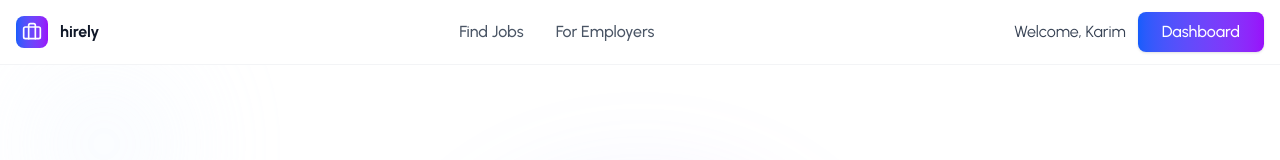
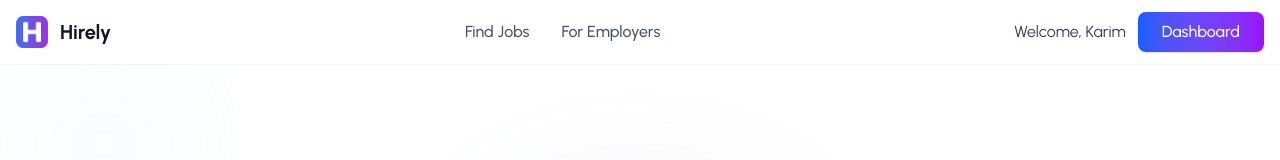
Before and after one commit to kikoNassif/hirely, a React (Vite) app in the folder frontend/hirely/: page / in a window 1280 px wide. Shown: the top 160 px of the page. Built offline with nearby package versions, Linux system fonts and the light colour scheme.

Commit message:
Implemented Footer section and fixed logos + styling

```diff
--- a/frontend/hirely/index.html
+++ b/frontend/hirely/index.html
@@ -4,7 +4,7 @@
     <meta charset="UTF-8" />
     <link rel="icon" type="image/svg+xml" href="/hirely.png" />
     <meta name="viewport" content="width=device-width, initial-scale=1.0" />
-    <title>hirely</title>
+    <title>Hirely</title>
   </head>
   <body>
     <div id="root"></div>
--- a/frontend/hirely/src/pages/LandingPage/LandingPage.jsx
+++ b/frontend/hirely/src/pages/LandingPage/LandingPage.jsx
@@ -3,14 +3,16 @@ import Header from './components/Header'
 import Hero from './components/Hero'
 import Features from './components/Features'
 import Analytics from './components/Analytics'
+import Footer from './components/Footer'
 
 const LandingPage = () => {
   return (
-    <div className='min-h-screen mb-[100vh]'>
+    <div className='min-h-screen'>
       <Header />
       <Hero />
       <Features />
       <Analytics />
+      <Footer />
     </div>
   )
 }
--- /dev/null
+++ b/frontend/hirely/src/pages/LandingPage/components/Footer.jsx
@@ -0,0 +1,39 @@
+import { Briefcase } from "lucide-react";
+
+const Footer = () => {
+  return (
+    <footer className="relative bg-gray-50 text-gray-900 overflow-hidden">
+      <div className="relative z-10 px-6 py-16">
+        <div className="max-w-6xl mx-auto">
+          {/* Mian Footer Content */}
+          <div className="text-center space-y-8">
+            {/* Logo/Brand */}
+            <div className="space-y-4">
+              <div className="flex items-center justify-center space-x-2 mb-0">
+                <img
+                src="../../public/hirely-logo.png" alt="hirely-logo"
+                className="w-30"
+                />
+              </div>
+
+              <p className={`text-sm text-gray-600 max-w-md mx-auto`}>
+                Connecting talented professionals with innovative companies worldwide. Your career success is our mission.
+              </p>
+            </div>
+
+            {/* Copyright */}
+            <div className="space-y-2">
+              <p className={`text-sm text-gray-600`}>© {new Date().getFullYear()} Hirely by Karim Nassif.
+              </p>
+              <p className={`text-xs text-gray-500`}>
+                One of many projects done, with the hope that an employer will give me a chance...
+              </p>
+            </div>
+          </div>
+        </div>
+      </div>
+    </footer>
+  )
+}
+
+export default Footer
--- a/frontend/hirely/src/pages/LandingPage/components/Header.jsx
+++ b/frontend/hirely/src/pages/LandingPage/components/Header.jsx
@@ -18,10 +18,12 @@ const Header = () => {
       <div className="flex items-center justify-between h-16">
         {/* Logo */}
         <div className="flex items-center space-x-3">
-          <div className="w-8 h-8 bg-gradient-to-r from-blue-600 to-purple-600 rounded-lg flex items-center justify-center">
-            <Briefcase className="w-5 h-5 text-white" />
+          <div className="w-8 h-8 rounded-lg flex items-center justify-center">
+            <img src="../../public/hirely.png"
+            alt="logo"
+            className="w-full h-full object-contain mix-blend-multiply opacity-80"/>
           </div>
-          <span className="Text-xl font-bold text-gray-900">hirely</span>
+          <span className="text-xl font-bold text-gray-900">Hirely</span>
         </div>
         {/* Navigation Links - Hidden on mobile */}
         <nav className="hidden md:flex items-center space-x-8">
```
Also changed, not shown: frontend/hirely/public/hirely-logo.png, frontend/hirely/public/hirely.png.
